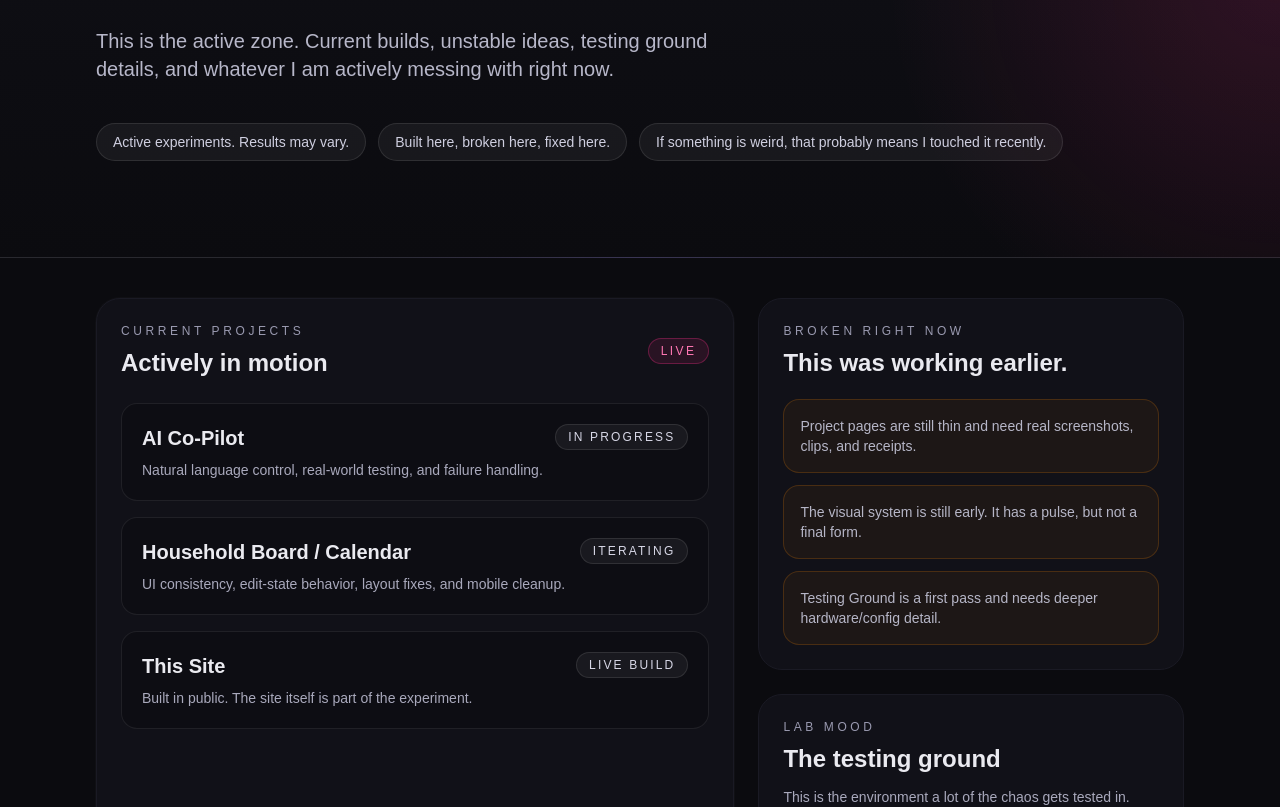
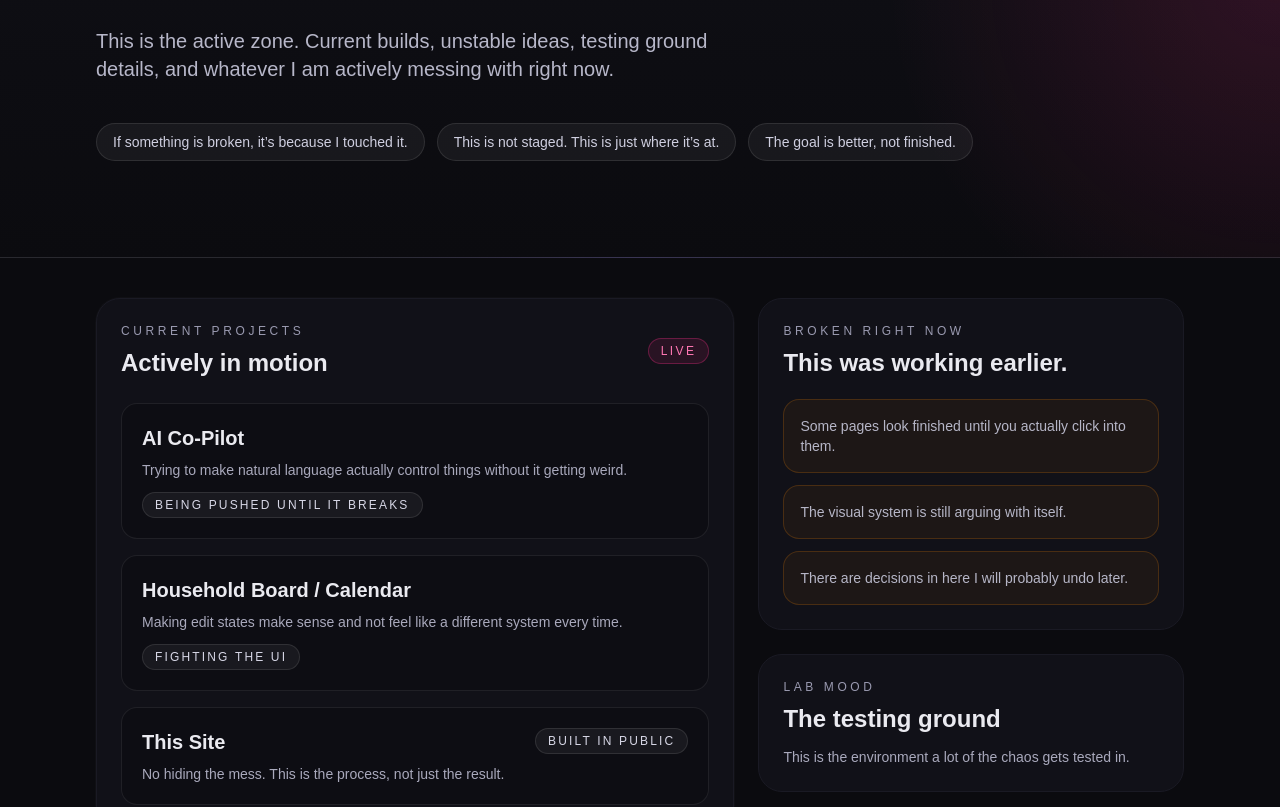
Before and after one commit to SoNerdyitHurts/so-nerdy, a Next.js app: page /lab in a window 1280 px wide. Shown: the part 305-1112 px from the top of the page. Built offline with nearby package versions, Linux system fonts and the light colour scheme.

Commit message:
fix lab tone and wording

```diff
--- a/src/app/lab/page.tsx
+++ b/src/app/lab/page.tsx
@@ -5,25 +5,25 @@ export const metadata = {
 const activeProjects = [
   {
     name: "AI Co-Pilot",
-    status: "In Progress",
-    note: "Natural language control, real-world testing, and failure handling.",
+    status: "Being pushed until it breaks",
+    note: "Trying to make natural language actually control things without it getting weird.",
   },
   {
     name: "Household Board / Calendar",
-    status: "Iterating",
-    note: "UI consistency, edit-state behavior, layout fixes, and mobile cleanup.",
+    status: "Fighting the UI",
+    note: "Making edit states make sense and not feel like a different system every time.",
   },
   {
     name: "This Site",
-    status: "Live Build",
-    note: "Built in public. The site itself is part of the experiment.",
+    status: "Built in public",
+    note: "No hiding the mess. This is the process, not just the result.",
   },
 ];
 
 const brokenRightNow = [
-  "Project pages are still thin and need real screenshots, clips, and receipts.",
-  "The visual system is still early. It has a pulse, but not a final form.",
-  "Testing Ground is a first pass and needs deeper hardware/config detail.",
+  "Some pages look finished until you actually click into them.",
+  "The visual system is still arguing with itself.",
+  "There are decisions in here I will probably undo later.",
 ];
 
 const testingGround = [
@@ -32,13 +32,13 @@ const testingGround = [
   { label: "Audio", value: "Shure SM7B + Cloudlifter + GoXLR" },
   { label: "Control", value: "Stream Deck + local tool workflows" },
   { label: "Use Case", value: "Automation, UI testing, voice testing, and general tinkering" },
-  { label: "Philosophy", value: "Stability over fake perfection" },
+  { label: "Philosophy", value: "Stability > pretending everything works" },
 ];
 
 const labNotes = [
-  "Active experiments. Results may vary.",
-  "Built here, broken here, fixed here.",
-  "If something is weird, that probably means I touched it recently.",
+  "If something is broken, it’s because I touched it.",
+  "This is not staged. This is just where it’s at.",
+  "The goal is better, not finished.",
 ];
 
 export default function LabPage() {
```
